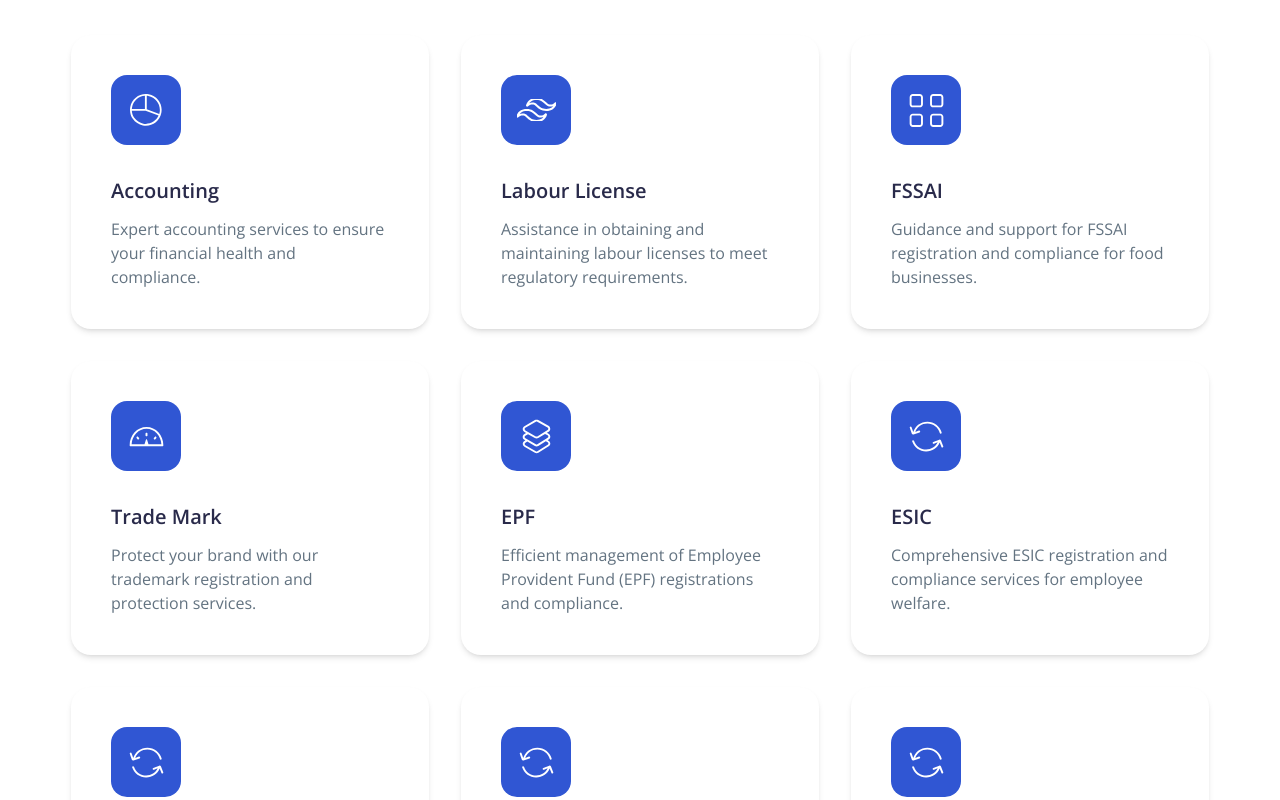
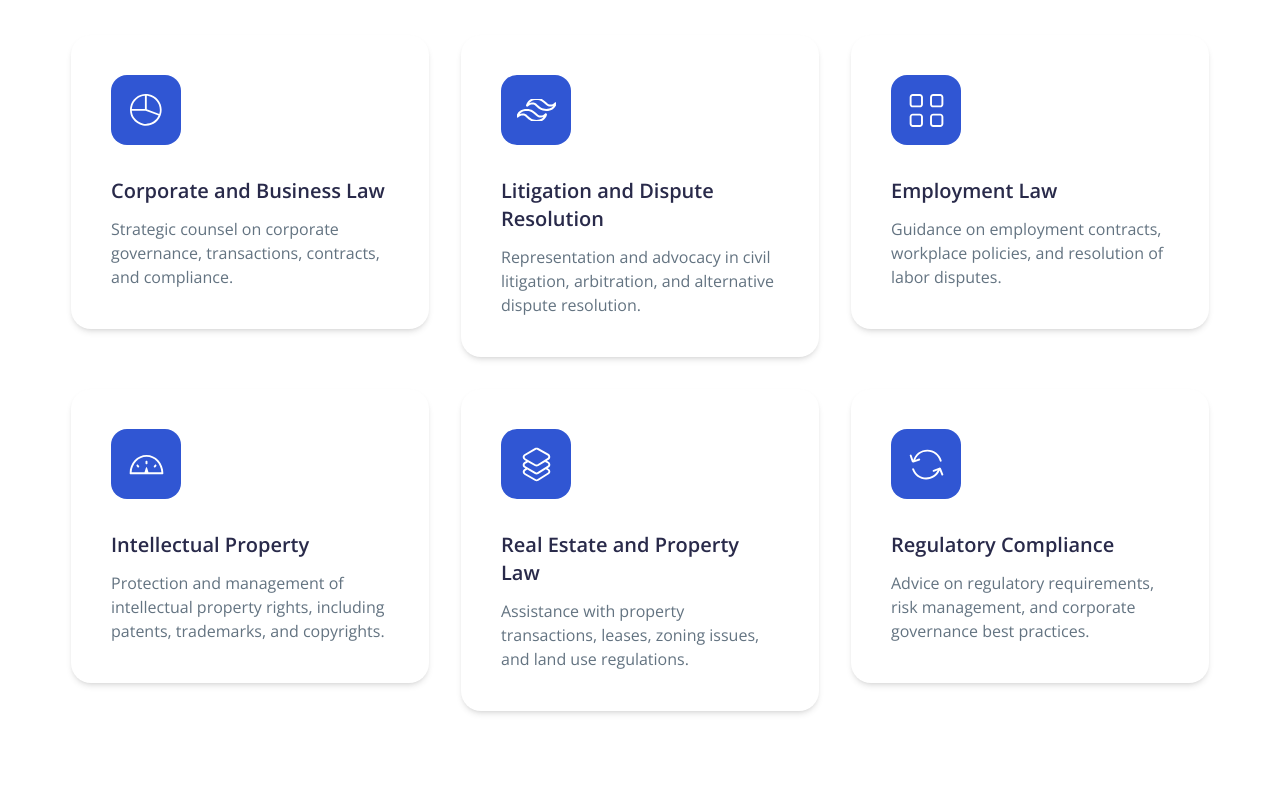
Before and after one commit to shakti1590/Lawyers-Portfolio-UI, a React (Create React App) app: page / in a window 1280 px wide. Shown: the part 2000-2800 px from the top of the page. Built offline with nearby package versions, Linux system fonts and the light colour scheme.

Commit message:
add content on landing page

```diff
--- a/src/Pages/Contactpage.jsx
+++ b/src/Pages/Contactpage.jsx
@@ -74,7 +74,8 @@
               Come say hello at our office HQ.
             </p>
             <p className="mt-2 text-blue-500 dark:text-blue-400">
-              Govind Nagar Kanpur
+              C2, Lane No.2, Chankya Colony, Fazalngaj, Sasaram, Rohtas, Bihar
+              821115
             </p>
           </div>
 
--- a/src/components/Banner.js
+++ b/src/components/Banner.js
@@ -17,7 +17,7 @@
       <div className='container mx-auto h-full lg:flex pt-32'>
         <div className='text-center mx-auto h-full lg:text-left px-8 md:p-0'>
           <h1 className='font-primary font-black text-6xl lg:text-7xl text-black mb-4 lg:mt-[70px] leading-tight lg:leading-[90px]'>
-            Your Problem <br /> <span className='text-[#4F46E5]'>Our Goal.</span>
+            Crafting Solutions <br /> <span className='text-[#4F46E5]'>Protecting Futures.</span>
           </h1>
           <p className='max-w-sm mx-auto mb-[50px] lg:mx-0 lg:max-w-[540px]'>
             we help you navigate the complexities of compliance and financial management, allowing you to focus on what you do best – growing your business.
--- a/src/components/Footer.js
+++ b/src/components/Footer.js
@@ -61,7 +61,7 @@
                     </ul>
                 </div>
                 <div className="lg:mx-auto text-left ">
-                    <h4 className="text-lg text-gray-900 font-bold mb-7">Top Services</h4>
+                    <h4 className="text-lg text-gray-900 font-bold mb-7">Expertise</h4>
                     <ul className="text-sm  transition-all duration-500">
                         <li className="mb-6"><a href="javascript:;"  className="text-gray-600 hover:text-gray-900">Accounting</a></li>
                         <li className="mb-6"><a href="javascript:;"  className=" text-gray-600 hover:text-gray-900">Labour License</a></li>
--- a/src/components/Header.js
+++ b/src/components/Header.js
@@ -5,7 +5,7 @@
 import NavMobile from './NavMobile';
 
 // import logo
-import Logo from '../assets/img/logoo.png';
+import Logo from '../assets/img/logos.jpeg';
 
 const Header = () => {
   const [bg, setBg] = useState(false);
--- a/src/components/Services.js
+++ b/src/components/Services.js
@@ -8,7 +8,7 @@
           <div class="w-full px-4">
             <div class="text-center mx-auto mb-10 lg:mb-10 max-w-[510px]">
               <span class="font-semibold text-2xl text-[#3056d3] mb-2 block">
-                Our Services
+                Our Expertise
               </span>
               <h2
                 className="
@@ -70,10 +70,9 @@
                   />
                 </svg>
               </div>
-              <h4 class="font-semibold text-xl text-dark mb-3">Accounting</h4>
+              <h4 class="font-semibold text-xl text-dark mb-3">Corporate and Business Law</h4>
               <p class="text-[#637381]">
-                Expert accounting services to ensure your financial health and
-                compliance.
+                Strategic counsel on corporate governance, transactions, contracts, and compliance.
               </p>
             </div>
           </div>
@@ -122,11 +121,10 @@
                 </svg>
               </div>
               <h4 class="font-semibold text-xl text-dark mb-3">
-                Labour License
+                Litigation and Dispute Resolution
               </h4>
               <p class="text-[#637381]">
-                Assistance in obtaining and maintaining labour licenses to meet
-                regulatory requirements.
+                Representation and advocacy in civil litigation, arbitration, and alternative dispute resolution.
               </p>
             </div>
           </div>
@@ -180,10 +178,9 @@
                   />
                 </svg>
               </div>
-              <h4 class="font-semibold text-xl text-dark mb-3">FSSAI</h4>
+              <h4 class="font-semibold text-xl text-dark mb-3">Employment Law</h4>
               <p class="text-[#637381]">
-                Guidance and support for FSSAI registration and compliance for
-                food businesses.
+                Guidance on employment contracts, workplace policies, and resolution of labor disputes.
               </p>
             </div>
           </div>
@@ -237,10 +234,9 @@
                   />
                 </svg>
               </div>
-              <h4 class="font-semibold text-xl text-dark mb-3">Trade Mark</h4>
+              <h4 class="font-semibold text-xl text-dark mb-3">Intellectual Property</h4>
               <p class="text-[#637381]">
-                Protect your brand with our trademark registration and
-                protection services.
+                Protection and management of intellectual property rights, including patents, trademarks, and copyrights.
               </p>
             </div>
           </div>
@@ -282,10 +278,9 @@
                   />
                 </svg>
               </div>
-              <h4 class="font-semibold text-xl text-dark mb-3">EPF</h4>
+              <h4 class="font-semibold text-xl text-dark mb-3">Real Estate and Property Law</h4>
               <p class="text-[#637381]">
-                Efficient management of Employee Provident Fund (EPF)
-                registrations and compliance.
+                Assistance with property transactions, leases, zoning issues, and land use regulations.
               </p>
             </div>
           </div>
@@ -331,166 +326,14 @@
                   />
                 </svg>
               </div>
-              <h4 class="font-semibold text-xl text-dark mb-3">ESIC</h4>
+              <h4 class="font-semibold text-xl text-dark mb-3">Regulatory Compliance</h4>
               <p class="text-[#637381]">
-                Comprehensive ESIC registration and compliance services for
-                employee welfare.
+                Advice on regulatory requirements, risk management, and corporate governance best practices.
               </p>
             </div>
           </div>
-          <div class="w-full md:w-1/2 lg:w-1/3 px-4">
-            <div
-              class="
-               p-10
-               md:px-7
-               xl:px-10
-               rounded-[20px]
-               bg-white
-               shadow-md
-               hover:shadow-lg
-               mb-8
-               "
-            >
-              <div
-                class="
-                  w-[70px]
-                  h-[70px]
-                  flex
-                  items-center
-                  justify-center
-                  bg-[#3056d3]
-                  rounded-2xl
-                  mb-8
-                  "
-              >
-                <svg
-                  width="35"
-                  height="35"
-                  viewBox="0 0 35 35"
-                  fill="none"
-                  xmlns="http://www.w3.org/2000/svg"
-                >
-                  <path
-                    d="M4.04684 15.5859C4.2109 15.5859 4.37497 15.5859 4.48434 15.5313L10.5547 13.3984C11.0468 13.2344 11.3203 12.6875 11.1562 12.1953C10.9922 11.7031 10.4453 11.4297 9.95309 11.5938L6.28903 12.9063C8.09372 7.92969 12.8515 4.53906 18.375 4.53906C24.2265 4.53906 29.3672 8.42188 30.789 14.0547C30.8984 14.5469 31.4453 14.875 31.9375 14.7656C32.4297 14.6563 32.7578 14.1094 32.6484 13.6172C31.0078 7.16406 25.1015 2.67969 18.375 2.67969C11.8125 2.67969 6.12497 6.89063 4.26559 13.0156L2.57028 8.25781C2.40622 7.76563 1.85934 7.49219 1.36715 7.65625C0.874967 7.82031 0.60153 8.36719 0.765592 8.85938L2.84372 14.8203C3.00778 15.2578 3.55465 15.5859 4.04684 15.5859Z"
-                    fill="white"
-                  />
-                  <path
-                    d="M34.2343 27.2891L31.9922 21.3828C31.8828 21.0547 31.6093 20.7812 31.2812 20.6719C30.9531 20.5625 30.625 20.5078 30.2968 20.6719L24.2812 22.9687C23.789 23.1328 23.5156 23.7344 23.7343 24.2266C23.8984 24.7187 24.5 24.9922 24.9922 24.7734L28.7109 23.3516C26.6328 27.6719 22.2031 30.5156 17.1718 30.5156C11.6484 30.5156 6.78122 27.0703 5.0859 21.9297C4.86715 21.4375 4.32028 21.1641 3.82809 21.3281C3.3359 21.4922 3.06247 22.0391 3.22653 22.5312C5.19528 28.4375 10.7734 32.4297 17.1172 32.4297C23.1328 32.4297 28.4922 28.875 30.6797 23.4609L32.4297 28C32.5937 28.3828 32.9218 28.6016 33.3047 28.6016C33.414 28.6016 33.5234 28.6016 33.6328 28.5469C34.1797 28.3281 34.4531 27.7813 34.2343 27.2891Z"
-                    fill="white"
-                  />
-                </svg>
-              </div>
-              <h4 class="font-semibold text-xl text-dark mb-3">
-                Professional Tax
-              </h4>
-              <p class="text-[#637381]">
-                Simplified professional taxes registration and compliance
-                services for all payers.
-              </p>
-            </div>
-          </div>
-          <div class="w-full md:w-1/2 lg:w-1/3 px-4">
-            <div
-              class="
-               p-10
-               md:px-7
-               xl:px-10
-               rounded-[20px]
-               bg-white
-               shadow-md
-               hover:shadow-lg
-               mb-8
-               "
-            >
-              <div
-                class="
-                  w-[70px]
-                  h-[70px]
-                  flex
-                  items-center
-                  justify-center
-                  bg-[#3056d3]
-                  rounded-2xl
-                  mb-8
-                  "
-              >
-                <svg
-                  width="35"
-                  height="35"
-                  viewBox="0 0 35 35"
-                  fill="none"
-                  xmlns="http://www.w3.org/2000/svg"
-                >
-                  <path
-                    d="M4.04684 15.5859C4.2109 15.5859 4.37497 15.5859 4.48434 15.5313L10.5547 13.3984C11.0468 13.2344 11.3203 12.6875 11.1562 12.1953C10.9922 11.7031 10.4453 11.4297 9.95309 11.5938L6.28903 12.9063C8.09372 7.92969 12.8515 4.53906 18.375 4.53906C24.2265 4.53906 29.3672 8.42188 30.789 14.0547C30.8984 14.5469 31.4453 14.875 31.9375 14.7656C32.4297 14.6563 32.7578 14.1094 32.6484 13.6172C31.0078 7.16406 25.1015 2.67969 18.375 2.67969C11.8125 2.67969 6.12497 6.89063 4.26559 13.0156L2.57028 8.25781C2.40622 7.76563 1.85934 7.49219 1.36715 7.65625C0.874967 7.82031 0.60153 8.36719 0.765592 8.85938L2.84372 14.8203C3.00778 15.2578 3.55465 15.5859 4.04684 15.5859Z"
-                    fill="white"
-                  />
-                  <path
-                    d="M34.2343 27.2891L31.9922 21.3828C31.8828 21.0547 31.6093 20.7812 31.2812 20.6719C30.9531 20.5625 30.625 20.5078 30.2968 20.6719L24.2812 22.9687C23.789 23.1328 23.5156 23.7344 23.7343 24.2266C23.8984 24.7187 24.5 24.9922 24.9922 24.7734L28.7109 23.3516C26.6328 27.6719 22.2031 30.5156 17.1718 30.5156C11.6484 30.5156 6.78122 27.0703 5.0859 21.9297C4.86715 21.4375 4.32028 21.1641 3.82809 21.3281C3.3359 21.4922 3.06247 22.0391 3.22653 22.5312C5.19528 28.4375 10.7734 32.4297 17.1172 32.4297C23.1328 32.4297 28.4922 28.875 30.6797 23.4609L32.4297 28C32.5937 28.3828 32.9218 28.6016 33.3047 28.6016C33.414 28.6016 33.5234 28.6016 33.6328 28.5469C34.1797 28.3281 34.4531 27.7813 34.2343 27.2891Z"
-                    fill="white"
-                  />
-                </svg>
-              </div>
-              <h4 class="font-semibold text-xl text-dark mb-3">DSC</h4>
-              <p class="text-[#637381]">
-                Digital Signature Certificate issuance and management for secure
-                online transactions.
-              </p>
-            </div>
-          </div>
-          <div class="w-full md:w-1/2 lg:w-1/3 px-4">
-            <div
-              class="
-               p-10
-               md:px-7
-               xl:px-10
-               rounded-[20px]
-               bg-white
-               shadow-md
-               hover:shadow-lg
-               mb-8
-               "
-            >
-              <div
-                class="
-                  w-[70px]
-                  h-[70px]
-                  flex
-                  items-center
-                  justify-center
-                  bg-[#3056d3]
-                  rounded-2xl
-                  mb-8
-                  "
-              >
-                <svg
-                  width="35"
-                  height="35"
-                  viewBox="0 0 35 35"
-                  fill="none"
-                  xmlns="http://www.w3.org/2000/svg"
-                >
-                  <path
-                    d="M4.04684 15.5859C4.2109 15.5859 4.37497 15.5859 4.48434 15.5313L10.5547 13.3984C11.0468 13.2344 11.3203 12.6875 11.1562 12.1953C10.9922 11.7031 10.4453 11.4297 9.95309 11.5938L6.28903 12.9063C8.09372 7.92969 12.8515 4.53906 18.375 4.53906C24.2265 4.53906 29.3672 8.42188 30.789 14.0547C30.8984 14.5469 31.4453 14.875 31.9375 14.7656C32.4297 14.6563 32.7578 14.1094 32.6484 13.6172C31.0078 7.16406 25.1015 2.67969 18.375 2.67969C11.8125 2.67969 6.12497 6.89063 4.26559 13.0156L2.57028 8.25781C2.40622 7.76563 1.85934 7.49219 1.36715 7.65625C0.874967 7.82031 0.60153 8.36719 0.765592 8.85938L2.84372 14.8203C3.00778 15.2578 3.55465 15.5859 4.04684 15.5859Z"
-                    fill="white"
-                  />
-                  <path
-                    d="M34.2343 27.2891L31.9922 21.3828C31.8828 21.0547 31.6093 20.7812 31.2812 20.6719C30.9531 20.5625 30.625 20.5078 30.2968 20.6719L24.2812 22.9687C23.789 23.1328 23.5156 23.7344 23.7343 24.2266C23.8984 24.7187 24.5 24.9922 24.9922 24.7734L28.7109 23.3516C26.6328 27.6719 22.2031 30.5156 17.1718 30.5156C11.6484 30.5156 6.78122 27.0703 5.0859 21.9297C4.86715 21.4375 4.32028 21.1641 3.82809 21.3281C3.3359 21.4922 3.06247 22.0391 3.22653 22.5312C5.19528 28.4375 10.7734 32.4297 17.1172 32.4297C23.1328 32.4297 28.4922 28.875 30.6797 23.4609L32.4297 28C32.5937 28.3828 32.9218 28.6016 33.3047 28.6016C33.414 28.6016 33.5234 28.6016 33.6328 28.5469C34.1797 28.3281 34.4531 27.7813 34.2343 27.2891Z"
-                    fill="white"
-                  />
-                </svg>
-              </div>
-              <h4 class="font-semibold text-xl text-dark mb-3">
-                Project Report
-              </h4>
-              <p class="text-[#637381]">
-                Detailed and professionally crafted project reports to support
-                your business plans.
-              </p>
-            </div>
           </div>
         </div>
-      </div>
     </section>
   );
 };
--- a/src/data.js
+++ b/src/data.js
@@ -47,8 +47,12 @@
     href: 'skills',
   },
   {
-    name: 'Testimonial',
-    href: 'testimonial',
+    name: 'Business',
+    href: 'Business',
+  },
+  {
+    name: 'Personal',
+    href: 'Personal',
   },
   {
     name: 'Contact',
@@ -100,39 +104,39 @@
   },
   {
     icon: Skill4,
-    title: 'Trade Mark',
+    title: 'Corporate and Business Law',
     description:
-      'Protect your brand with our trademark registration and protection services.',
+      'Strategic counsel on corporate governance, transactions, contracts, and compliance.',
   },
   {
     icon: Skill5,
-    title: 'EPF',
+    title: 'Litigation and Dispute Resolution',
     description:
-      'Efficient management of Employee Provident Fund (EPF) registrations and compliance.',
+      'Representation and advocacy in civil litigation, arbitration, and alternative dispute resolution.',
   },
   {
     icon: Skill6,
-    title: 'ESIC',
+    title: 'Employment Law',
     description:
-      'Comprehensive ESIC registration and compliance services for employee welfare.',
+      'Guidance on employment contracts, workplace policies, and resolution of labor disputes.',
   },
   {
     icon: Skill7,
-    title: 'Professional Tax',
+    title: 'Intellectual Property',
     description:
-      'Simplified professional tax registration and compliance services.',
+      'Protection and management of intellectual property rights, including patents, trademarks, and copyrights.',
   },
   {
     icon: Skill8,
-    title: 'DSC',
+    title: 'Real Estate and Property Law',
     description:
-      'Digital Signature Certificate (DSC) issuance and management for secure online transactions.',
+      'Assistance with property transactions, leases, zoning issues, and land use regulations..',
   },
   {
     icon: Skill9,
-    title: 'Project Report',
+    title: 'Family and Estate Law',
     description:
-      'Detailed and professionally crafted project reports to support your business plans and funding requirements.',
+      'Counsel on family matters, estate planning, trusts, and probate proceedings.',
   },
 ];
 
```
